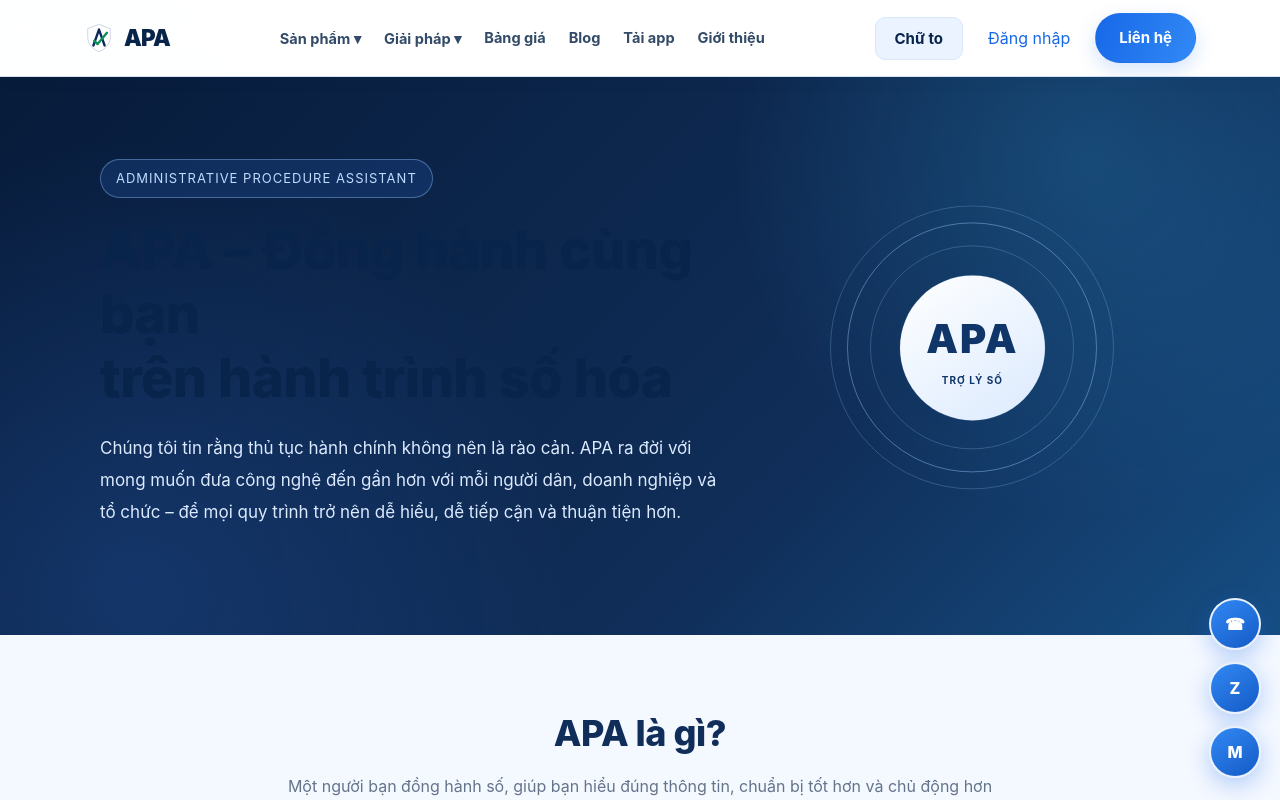
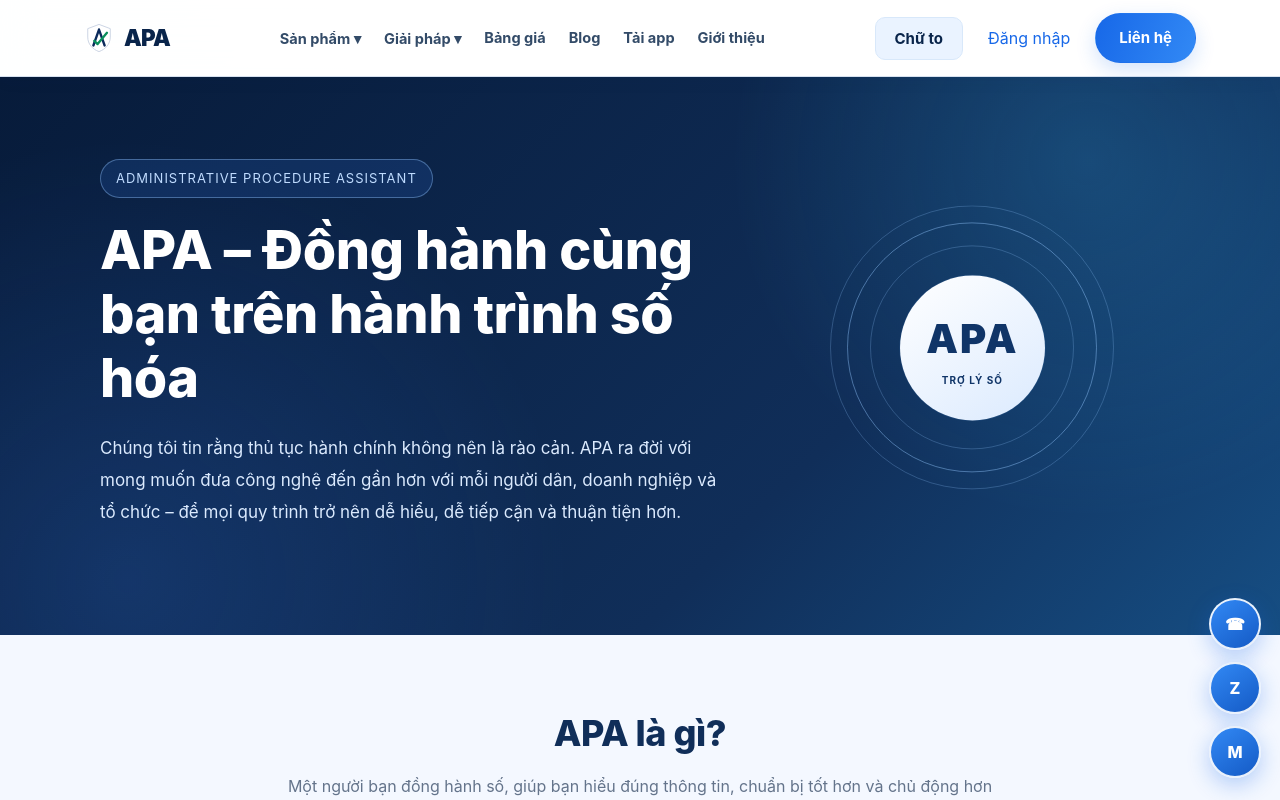
Before and after one commit to ntquan-cell/apa-cloud, a Next.js app: page /gioi-thieu in a window 1280 px wide. Shown: the top 800 px of the page. Built offline with nearby package versions, Linux system fonts and the light colour scheme; no server answers.

Commit message:
Update page.tsx

```diff
--- a/src/app/gioi-thieu/page.tsx
+++ b/src/app/gioi-thieu/page.tsx
@@ -130,6 +130,7 @@ export default function Page() {
         .apa-hero h1 {
           font-size: clamp(34px, 5vw, 54px);
           line-height: 1.18;
+          color: #ffffff;
           margin: 0 0 22px;
           font-weight: 800;
         }
@@ -352,9 +353,7 @@ export default function Page() {
               ADMINISTRATIVE PROCEDURE ASSISTANT
             </span>
             <h1>
-              APA – Đồng hành cùng bạn
-              <br />
-              trên hành trình số hóa
+              APA – Đồng hành cùng bạn trên hành trình số hóa
             </h1>
             <p>
               Chúng tôi tin rằng thủ tục hành chính không nên là rào cản.
```
